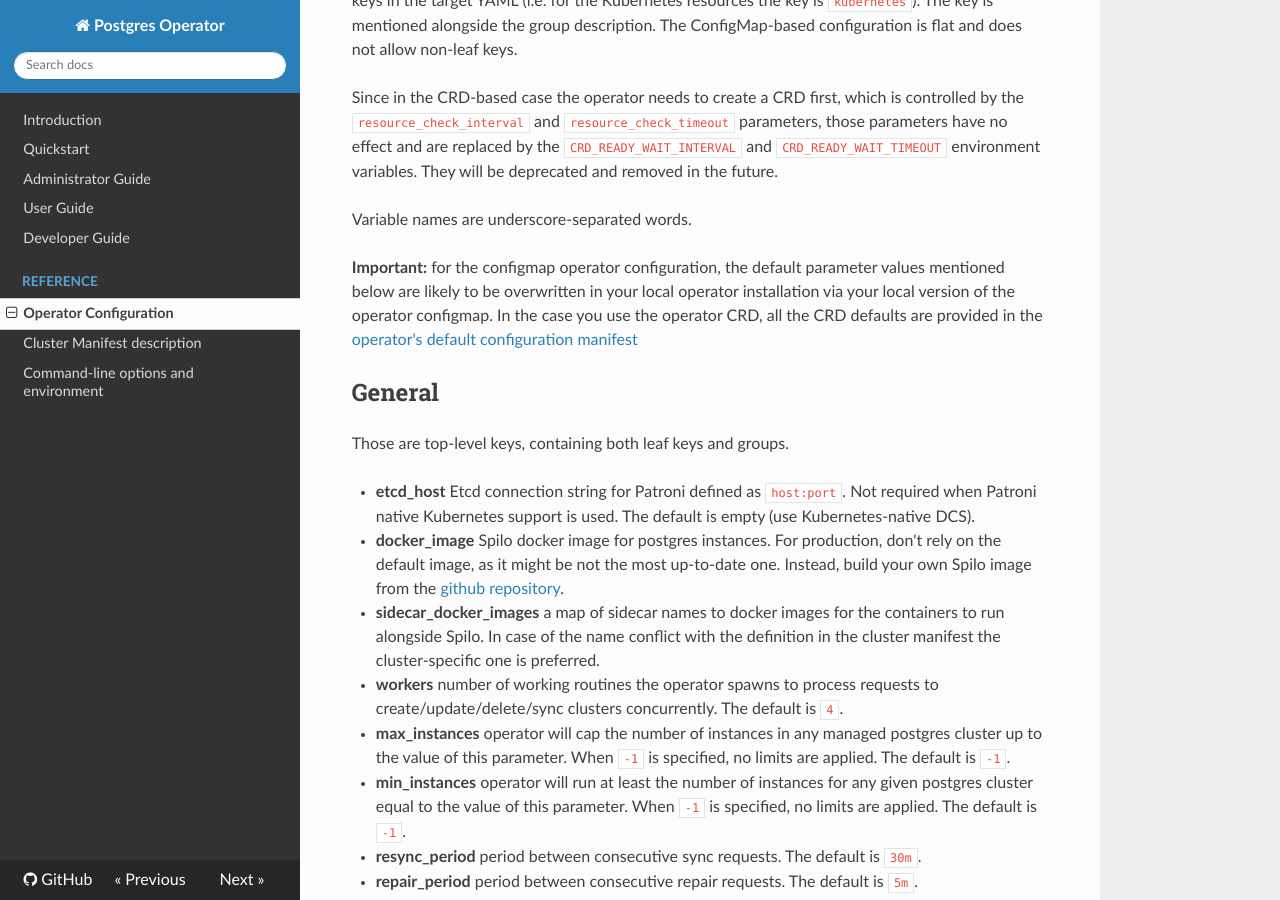
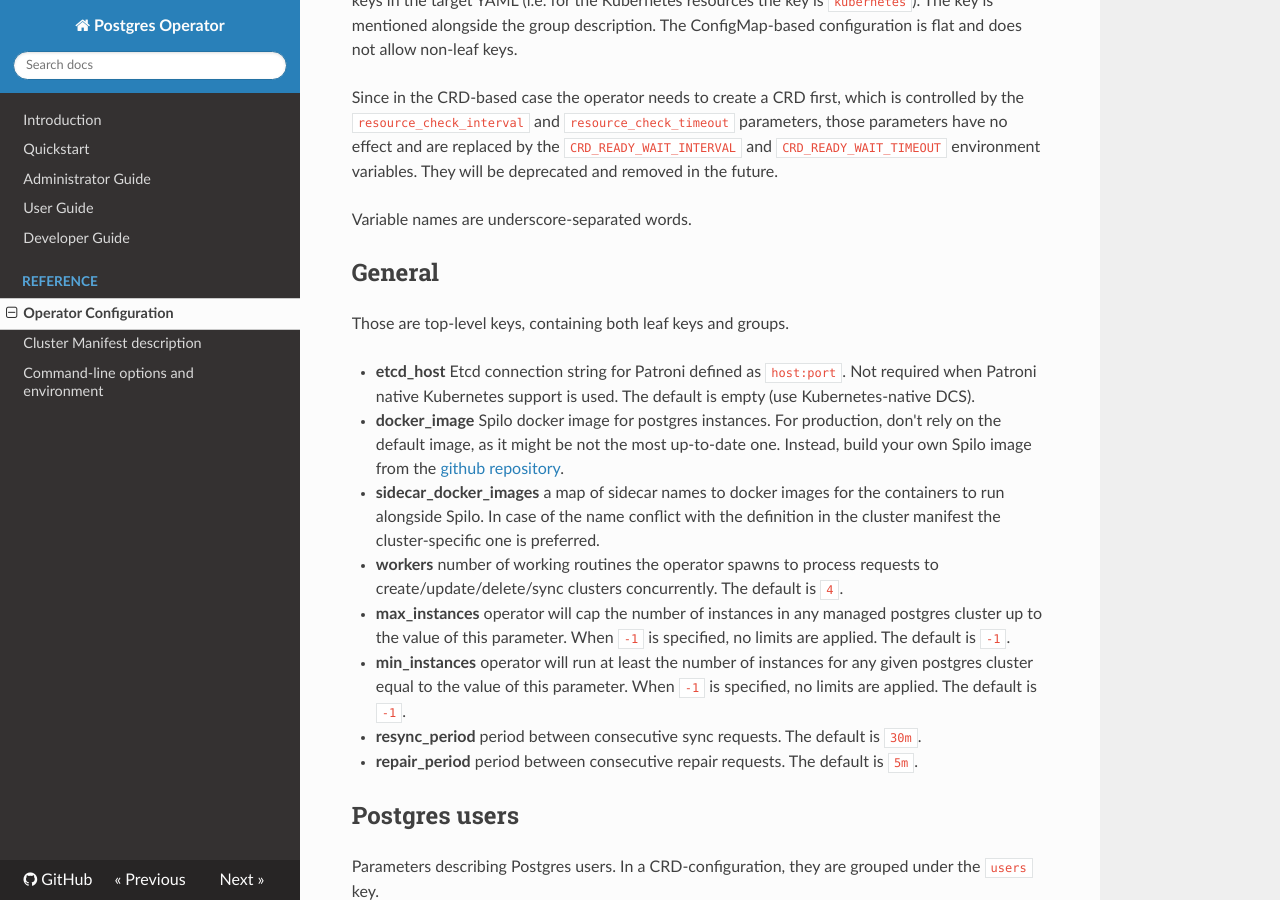
Before and after one commit to zalando/postgres-operator, an MkDocs documentation site: the page built from docs/reference/operator_parameters.md, in a window 1280 px wide and 900 px high, scrolled down 740 px. Built offline with MkDocs 1.6.1, drawn with Linux system fonts in a browser that asks for light colours; nearby versions of some CDN libraries; old or Windows-style settings are respelled for this version of MkDocs; some of the changed text lies outside the part shown.

Commit message:
respond to docs' review

```diff
--- a/docs/reference/operator_parameters.md
+++ b/docs/reference/operator_parameters.md
@@ -45,7 +45,7 @@ They will be deprecated and removed in the future.
 
 Variable names are underscore-separated words.
 
-**Important:** for the configmap operator configuration, the default parameter values mentioned below are likely to be overwritten in your local operator installation via your local version of the operator configmap. In the case you use the operator CRD, all the CRD defaults are provided in the [operator's default configuration manifest](https://github.com/zalando-incubator/postgres-operator/blob/master/manifests/postgresql-operator-default-configuration.yaml)
+
 
 ## General
 
```
Also changed, not shown: other parts of docs/reference/operator_parameters.md (+3 -0 lines).
